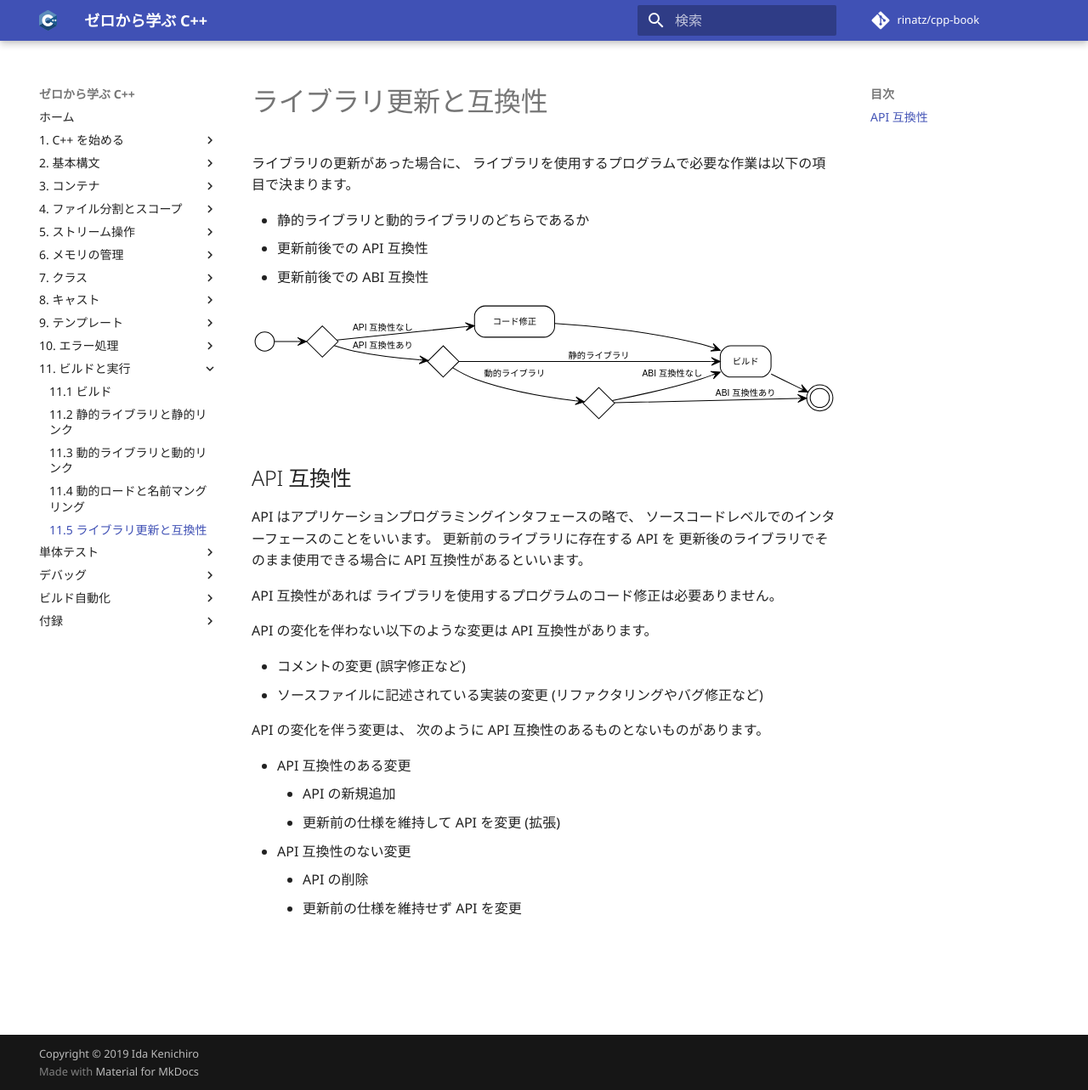
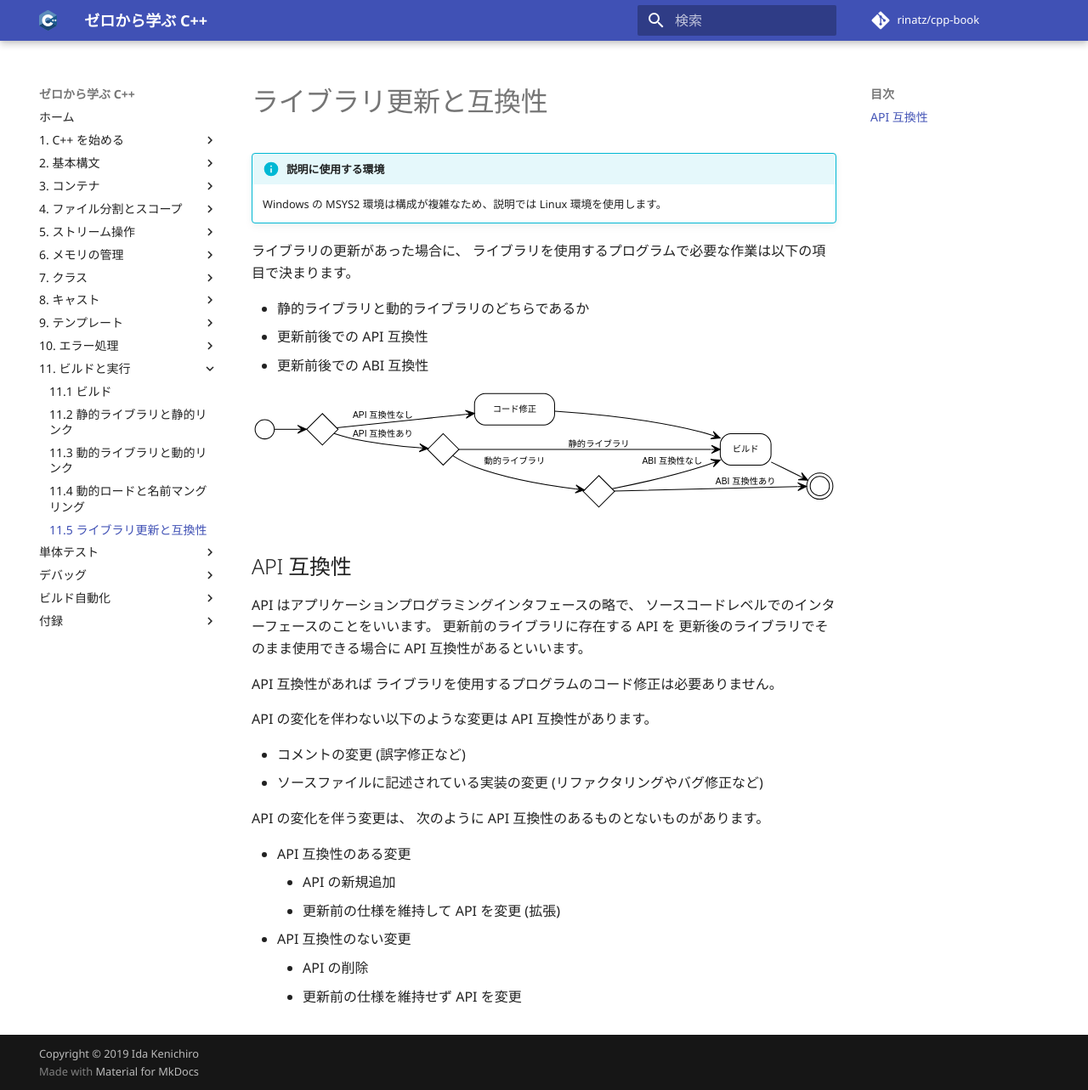
Before and after one commit to rinatz/cpp-book, an MkDocs documentation site: the page built from docs/ch11-05-library-updating-and-compatibility.md, in a window 1280 px wide and 1283 px high. Shown: the whole window at 85% size. Built offline with MkDocs 1.6.1 and Material for MkDocs 9.7.7, drawn with Linux system fonts in a browser that asks for light colours; comment, search, counter and statistics services are not loaded.

Commit message:
Add disclaimer

```diff
--- a/docs/ch11-05-library-updating-and-compatibility.md
+++ b/docs/ch11-05-library-updating-and-compatibility.md
@@ -1,4 +1,7 @@
 # ライブラリ更新と互換性
+
+!!! info "説明に使用する環境"
+    Windows の MSYS2 環境は構成が複雑なため、説明では Linux 環境を使用します。
 
 ライブラリの更新があった場合に、
 ライブラリを使用するプログラムで必要な作業は以下の項目で決まります。
```
